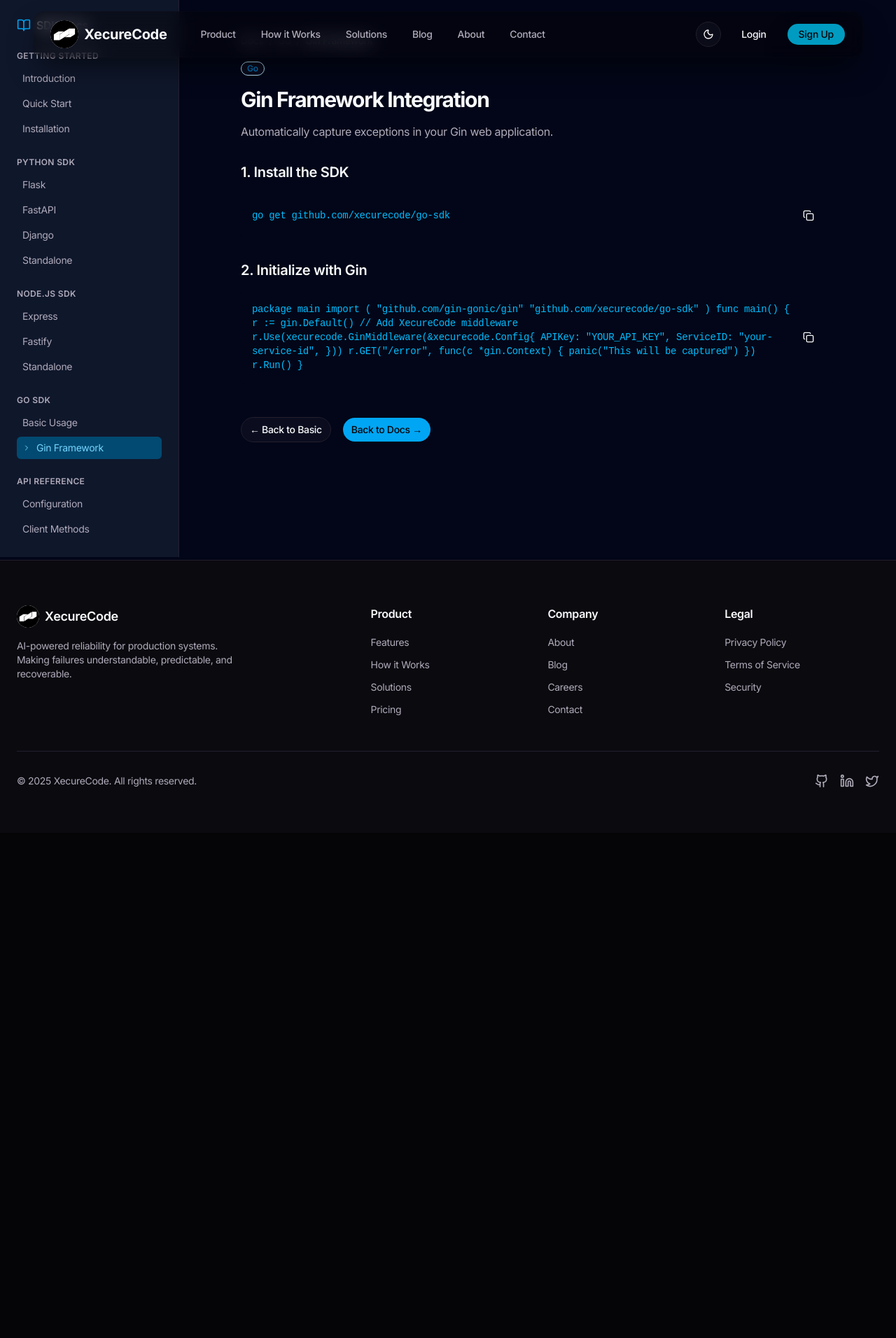
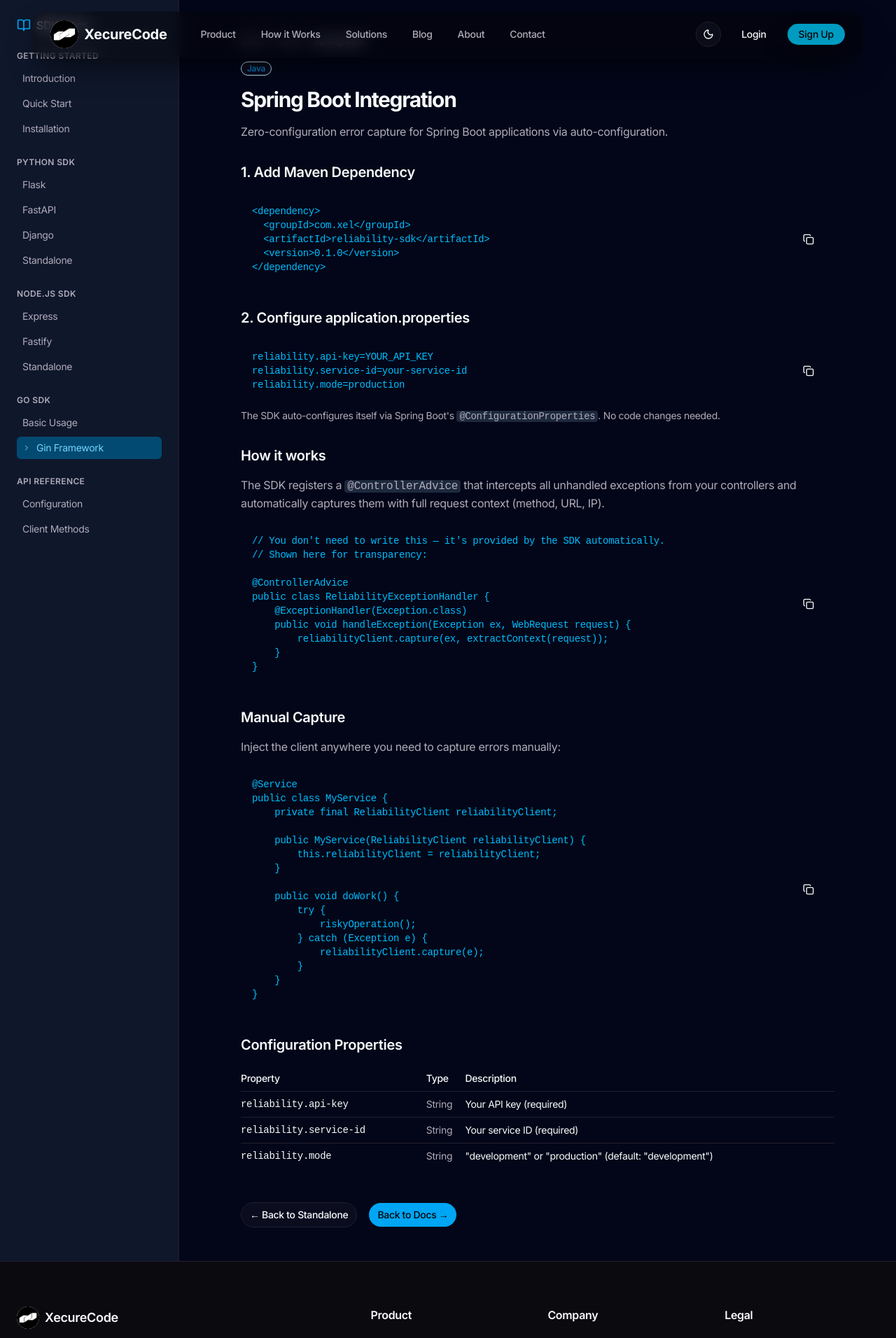
Before and after one commit to jyotishankar04/xc-temp-client, a Next.js app: page /docs/sdk/go/gin in a window 1280 px wide. Shown: the top 1912 px of the page at 70% size. Before the commit the page ends 1190 px from the top, so only its background shows below. Built offline with nearby package versions, Linux system fonts and the light colour scheme; no server answers.

Commit message:
feat: add Go SDK documentation pages with basic and Gin examples

```diff
--- a/app/(marketing)/docs/sdk/go/basic/page.tsx
+++ b/app/(marketing)/docs/sdk/go/basic/page.tsx
@@ -19,7 +19,7 @@
     <div className="relative group">
       {label && <div className="text-xs text-muted-foreground mb-1">{label}</div>}
       <div className="bg-slate-950 rounded-md p-4 flex items-center justify-between">
-        <code className="text-sky-400 font-mono text-sm overflow-x-auto">{code}</code>
+        <code className="text-sky-400 font-mono text-sm overflow-x-auto whitespace-pre">{code}</code>
         <Button variant="ghost" size="sm" onClick={copy} className="shrink-0">
           {copied ? <Check className="size-4 text-green-400" /> : <Copy className="size-4" />}
         </Button>
@@ -28,64 +28,103 @@
   );
 }
 
-export default function GoBasicPage() {
+export default function JavaBasicPage() {
   return (
     <div className="max-w-4xl mx-auto px-6 py-12">
       <div className="flex items-center gap-2 text-sm text-muted-foreground mb-4">
         <Link href="/docs/sdk" className="hover:text-foreground">Docs</Link>
         <span>/</span>
-        <Link href="/docs/sdk/go" className="hover:text-foreground">Go</Link>
+        <Link href="/docs/sdk/go" className="hover:text-foreground">Java</Link>
         <span>/</span>
-        <span className="text-foreground">Basic Usage</span>
+        <span className="text-foreground">Standalone</span>
       </div>
 
-      <Badge variant="outline" className="mb-4 border-sky-200 text-sky-600">Go</Badge>
-      <h1 className="text-3xl font-bold tracking-tight mb-4">Go SDK</h1>
+      <Badge variant="outline" className="mb-4 border-sky-200 text-sky-600">Java</Badge>
+      <h1 className="text-3xl font-bold tracking-tight mb-4">Java Standalone Client</h1>
       <p className="text-muted-foreground mb-8">
-        Use the XecureCode Go client in your Go applications.
+        Use the XecureCode Java client directly in any Java application.
       </p>
 
       <div className="space-y-8">
         <section>
-          <h2 className="text-xl font-semibold mb-4">1. Install the SDK</h2>
-          <CodeBlock code="go get github.com/xecurecode/go-sdk" />
+          <h2 className="text-xl font-semibold mb-4">1. Add Maven Dependency</h2>
+          <CodeBlock code={`<dependency>
+  <groupId>com.xel</groupId>
+  <artifactId>reliability-sdk</artifactId>
+  <version>0.1.0</version>
+</dependency>`} />
+          <p className="text-sm text-muted-foreground mt-3">Or with Gradle:</p>
+          <CodeBlock code={`implementation 'com.xel:reliability-sdk:0.1.0'`} />
         </section>
 
         <section>
           <h2 className="text-xl font-semibold mb-4">2. Basic Usage</h2>
-          <CodeBlock code={`package main
+          <CodeBlock code={`import com.xel.reliability.ReliabilityClient;
+import com.xel.reliability.ReliabilityConfig;
 
-import (
-    "github.com/xecurecode/go-sdk"
-)
+ReliabilityConfig config = new ReliabilityConfig.Builder()
+    .apiKey("YOUR_API_KEY")
+    .serviceId("your-service-id")
+    .mode("production")
+    .build();
 
-func main() {
-    client := xecurecode.NewClient(
-        xecurecode.WithAPIKey("YOUR_API_KEY"),
-        xecurecode.WithServiceID("your-service-id"),
-    )
-    defer client.Close()
+ReliabilityClient client = new ReliabilityClient(config);
 
-    // Your code here
-    // Errors will be automatically captured
+try {
+    riskyOperation();
+} catch (Exception e) {
+    client.capture(e);
 }`} />
         </section>
 
         <section>
-          <h2 className="text-xl font-semibold mb-4">3. HTTP Middleware</h2>
-          <CodeBlock code={`// Use with any HTTP server
-handler := xecurecode.HTTPMiddleware(handler, &xecurecode.Config{
-    APIKey: "YOUR_API_KEY",
-    ServiceID: "your-service-id",
-})`} />
+          <h2 className="text-xl font-semibold mb-4">3. Graceful Shutdown</h2>
+          <p className="text-muted-foreground mb-4">
+            Call <code className="bg-slate-100 dark:bg-slate-800 px-1 rounded">flush()</code> before your application exits to drain any pending sends:
+          </p>
+          <CodeBlock code={`Runtime.getRuntime().addShutdownHook(new Thread(() -> {
+    client.flush();
+}));`} />
+        </section>
+
+        <section>
+          <h2 className="text-xl font-semibold mb-4">Configuration</h2>
+          <div className="overflow-x-auto">
+            <table className="w-full text-sm">
+              <thead>
+                <tr className="border-b">
+                  <th className="text-left py-2 font-medium">Option</th>
+                  <th className="text-left py-2 font-medium">Type</th>
+                  <th className="text-left py-2 font-medium">Description</th>
+                </tr>
+              </thead>
+              <tbody>
+                <tr className="border-b">
+                  <td className="py-2 font-mono">apiKey</td>
+                  <td className="py-2 text-muted-foreground">String</td>
+                  <td className="py-2">Your API key (required)</td>
+                </tr>
+                <tr className="border-b">
+                  <td className="py-2 font-mono">serviceId</td>
+                  <td className="py-2 text-muted-foreground">String</td>
+                  <td className="py-2">Your service ID (required)</td>
+                </tr>
+                <tr>
+                  <td className="py-2 font-mono">mode</td>
+                  <td className="py-2 text-muted-foreground">String</td>
+                  <td className="py-2">"development" or "production" (default: "development")</td>
+                </tr>
+              </tbody>
+            </table>
+          </div>
         </section>
 
         <div className="flex gap-4 pt-4">
           <Button asChild variant="outline">
-            <Link href="/docs/sdk/node/standalone">← Back to Node.js</Link>
+            <Link href="/docs/sdk/go">← Back to Java</Link>
           </Button>
           <Button asChild variant="outline">
-            <Link href="/docs/sdk/go/gin">Next: Gin Framework →</Link>
+            <Link href="/docs/sdk/go/gin">Next: Spring Boot →</Link>
           </Button>
         </div>
       </div>
--- a/app/(marketing)/docs/sdk/go/gin/page.tsx
+++ b/app/(marketing)/docs/sdk/go/gin/page.tsx
@@ -19,7 +19,7 @@
     <div className="relative group">
       {label && <div className="text-xs text-muted-foreground mb-1">{label}</div>}
       <div className="bg-slate-950 rounded-md p-4 flex items-center justify-between">
-        <code className="text-sky-400 font-mono text-sm overflow-x-auto">{code}</code>
+        <code className="text-sky-400 font-mono text-sm overflow-x-auto whitespace-pre">{code}</code>
         <Button variant="ghost" size="sm" onClick={copy} className="shrink-0">
           {copied ? <Check className="size-4 text-green-400" /> : <Copy className="size-4" />}
         </Button>
@@ -28,58 +28,118 @@
   );
 }
 
-export default function GoGinPage() {
+export default function JavaSpringBootPage() {
   return (
     <div className="max-w-4xl mx-auto px-6 py-12">
       <div className="flex items-center gap-2 text-sm text-muted-foreground mb-4">
         <Link href="/docs/sdk" className="hover:text-foreground">Docs</Link>
         <span>/</span>
-        <Link href="/docs/sdk/go" className="hover:text-foreground">Go</Link>
+        <Link href="/docs/sdk/go" className="hover:text-foreground">Java</Link>
         <span>/</span>
-        <span className="text-foreground">Gin Framework</span>
+        <span className="text-foreground">Spring Boot</span>
       </div>
 
-      <Badge variant="outline" className="mb-4 border-sky-200 text-sky-600">Go</Badge>
-      <h1 className="text-3xl font-bold tracking-tight mb-4">Gin Framework Integration</h1>
+      <Badge variant="outline" className="mb-4 border-sky-200 text-sky-600">Java</Badge>
+      <h1 className="text-3xl font-bold tracking-tight mb-4">Spring Boot Integration</h1>
       <p className="text-muted-foreground mb-8">
-        Automatically capture exceptions in your Gin web application.
+        Zero-configuration error capture for Spring Boot applications via auto-configuration.
       </p>
 
       <div className="space-y-8">
         <section>
-          <h2 className="text-xl font-semibold mb-4">1. Install the SDK</h2>
-          <CodeBlock code="go get github.com/xecurecode/go-sdk" />
+          <h2 className="text-xl font-semibold mb-4">1. Add Maven Dependency</h2>
+          <CodeBlock code={`<dependency>
+  <groupId>com.xel</groupId>
+  <artifactId>reliability-sdk</artifactId>
+  <version>0.1.0</version>
+</dependency>`} />
         </section>
 
         <section>
-          <h2 className="text-xl font-semibold mb-4">2. Initialize with Gin</h2>
-          <CodeBlock code={`package main
+          <h2 className="text-xl font-semibold mb-4">2. Configure application.properties</h2>
+          <CodeBlock code={`reliability.api-key=YOUR_API_KEY
+reliability.service-id=your-service-id
+reliability.mode=production`} />
+          <p className="text-sm text-muted-foreground mt-2">
+            The SDK auto-configures itself via Spring Boot's <code className="bg-slate-100 dark:bg-slate-800 px-1 rounded">@ConfigurationProperties</code>. No code changes needed.
+          </p>
+        </section>
 
-import (
-    "github.com/gin-gonic/gin"
-    "github.com/xecurecode/go-sdk"
-)
+        <section>
+          <h2 className="text-xl font-semibold mb-4">How it works</h2>
+          <p className="text-muted-foreground mb-4">
+            The SDK registers a <code className="bg-slate-100 dark:bg-slate-800 px-1 rounded">@ControllerAdvice</code> that intercepts all unhandled exceptions from your controllers and automatically captures them with full request context (method, URL, IP).
+          </p>
+          <CodeBlock code={`// You don't need to write this — it's provided by the SDK automatically.
+// Shown here for transparency:
 
-func main() {
-    r := gin.Default()
+@ControllerAdvice
+public class ReliabilityExceptionHandler {
+    @ExceptionHandler(Exception.class)
+    public void handleException(Exception ex, WebRequest request) {
+        reliabilityClient.capture(ex, extractContext(request));
+    }
+}`} />
+        </section>
 
-    // Add XecureCode middleware
-    r.Use(xecurecode.GinMiddleware(&xecurecode.Config{
-        APIKey: "YOUR_API_KEY",
-        ServiceID: "your-service-id",
-    }))
+        <section>
+          <h2 className="text-xl font-semibold mb-4">Manual Capture</h2>
+          <p className="text-muted-foreground mb-4">
+            Inject the client anywhere you need to capture errors manually:
+          </p>
+          <CodeBlock code={`@Service
+public class MyService {
+    private final ReliabilityClient reliabilityClient;
 
-    r.GET("/error", func(c *gin.Context) {
-        panic("This will be captured")
-    })
+    public MyService(ReliabilityClient reliabilityClient) {
+        this.reliabilityClient = reliabilityClient;
+    }
 
-    r.Run()
+    public void doWork() {
+        try {
+            riskyOperation();
+        } catch (Exception e) {
+            reliabilityClient.capture(e);
+        }
+    }
 }`} />
+        </section>
+
+        <section>
+          <h2 className="text-xl font-semibold mb-4">Configuration Properties</h2>
+          <div className="overflow-x-auto">
+            <table className="w-full text-sm">
+              <thead>
+                <tr className="border-b">
+                  <th className="text-left py-2 font-medium">Property</th>
+                  <th className="text-left py-2 font-medium">Type</th>
+                  <th className="text-left py-2 font-medium">Description</th>
+                </tr>
+              </thead>
+              <tbody>
+                <tr className="border-b">
+                  <td className="py-2 font-mono">reliability.api-key</td>
+                  <td className="py-2 text-muted-foreground">String</td>
+                  <td className="py-2">Your API key (required)</td>
+                </tr>
+                <tr className="border-b">
+                  <td className="py-2 font-mono">reliability.service-id</td>
+                  <td className="py-2 text-muted-foreground">String</td>
+                  <td className="py-2">Your service ID (required)</td>
+                </tr>
+                <tr>
+                  <td className="py-2 font-mono">reliability.mode</td>
+                  <td className="py-2 text-muted-foreground">String</td>
+                  <td className="py-2">"development" or "production" (default: "development")</td>
+                </tr>
+              </tbody>
+            </table>
+          </div>
         </section>
 
         <div className="flex gap-4 pt-4">
           <Button asChild variant="outline">
-            <Link href="/docs/sdk/go/basic">← Back to Basic</Link>
+            <Link href="/docs/sdk/go/basic">← Back to Standalone</Link>
           </Button>
           <Button asChild className="bg-sky-500 hover:bg-sky-600">
             <Link href="/docs/sdk/installation">Back to Docs →</Link>
--- a/app/(marketing)/docs/sdk/go/page.tsx
+++ b/app/(marketing)/docs/sdk/go/page.tsx
@@ -6,23 +6,23 @@
 import { ArrowRight } from "lucide-react";
 
 const frameworks = [
-  { name: "Basic Usage", description: "Core Go client usage", href: "/docs/sdk/go/basic" },
-  { name: "Gin Framework", description: "Gin web framework integration", href: "/docs/sdk/go/gin" },
+  { name: "Standalone", description: "Manual capture in any Java app", href: "/docs/sdk/go/basic" },
+  { name: "Spring Boot", description: "Auto-configuration for Spring Boot", href: "/docs/sdk/go/gin" },
 ];
 
-export default function GoSdkPage() {
+export default function JavaSdkPage() {
   return (
     <div className="max-w-4xl mx-auto px-6 py-12">
       <div className="flex items-center gap-2 text-sm text-muted-foreground mb-4">
         <Link href="/docs/sdk" className="hover:text-foreground">Docs</Link>
         <span>/</span>
-        <span className="text-foreground">Go</span>
+        <span className="text-foreground">Java</span>
       </div>
 
-      <Badge variant="outline" className="mb-4 border-sky-200 text-sky-600">Go SDK</Badge>
-      <h1 className="text-3xl font-bold tracking-tight mb-4">Go</h1>
+      <Badge variant="outline" className="mb-4 border-sky-200 text-sky-600">Java SDK</Badge>
+      <h1 className="text-3xl font-bold tracking-tight mb-4">Java</h1>
       <p className="text-muted-foreground mb-8">
-        Install the Go SDK and integrate with your Go applications.
+        Install the Java SDK and integrate with your Java applications. Spring Boot auto-configuration included.
       </p>
 
       <div className="grid gap-4 md:grid-cols-2">
@@ -46,7 +46,7 @@
           <Link href="/docs/sdk/node/standalone">← Node.js</Link>
         </Button>
         <Button asChild className="bg-sky-500 hover:bg-sky-600">
-          <Link href="/docs/sdk/api/config">API Reference →</Link>
+          <Link href="/docs/sdk/installation">Back to Docs →</Link>
         </Button>
       </div>
     </div>
```
